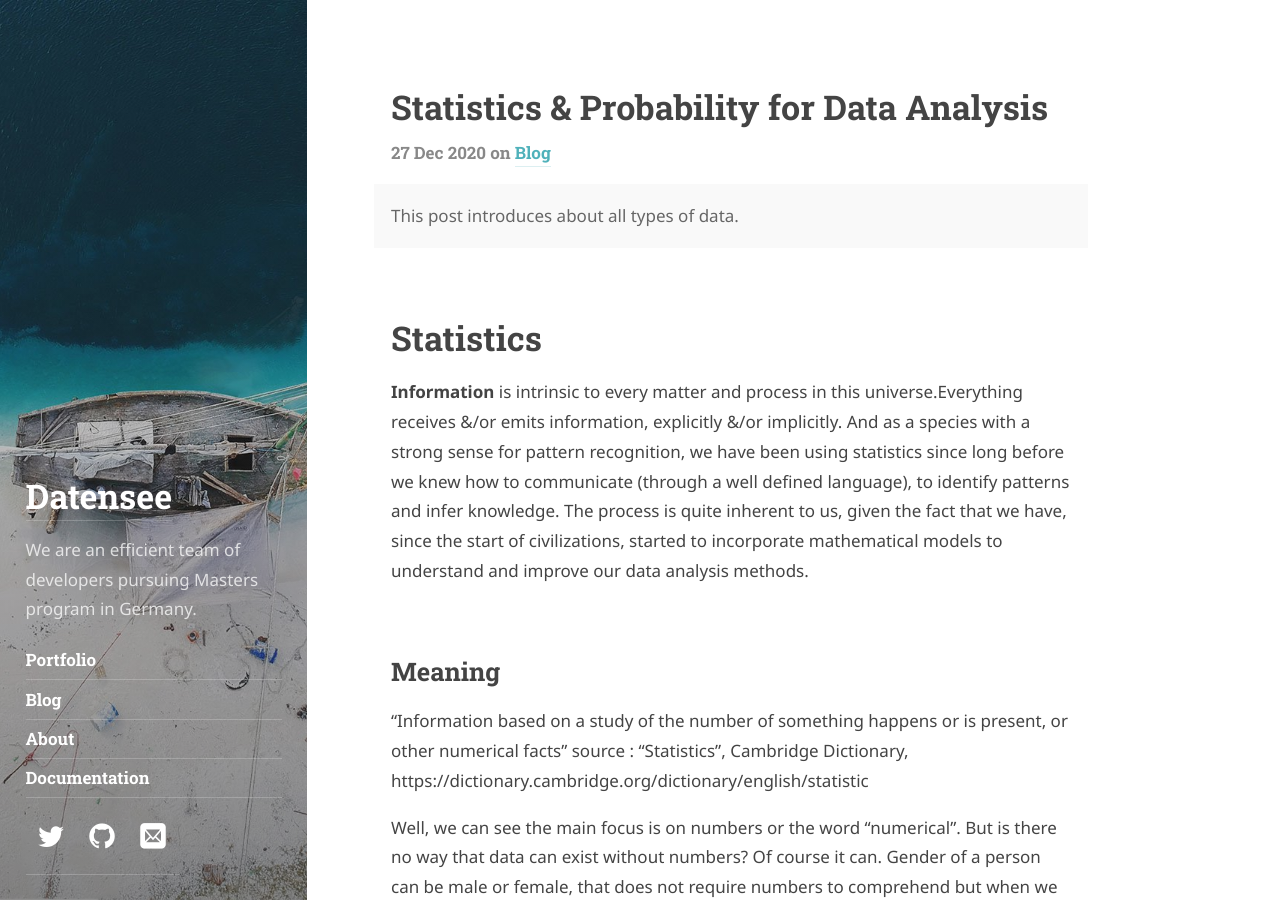
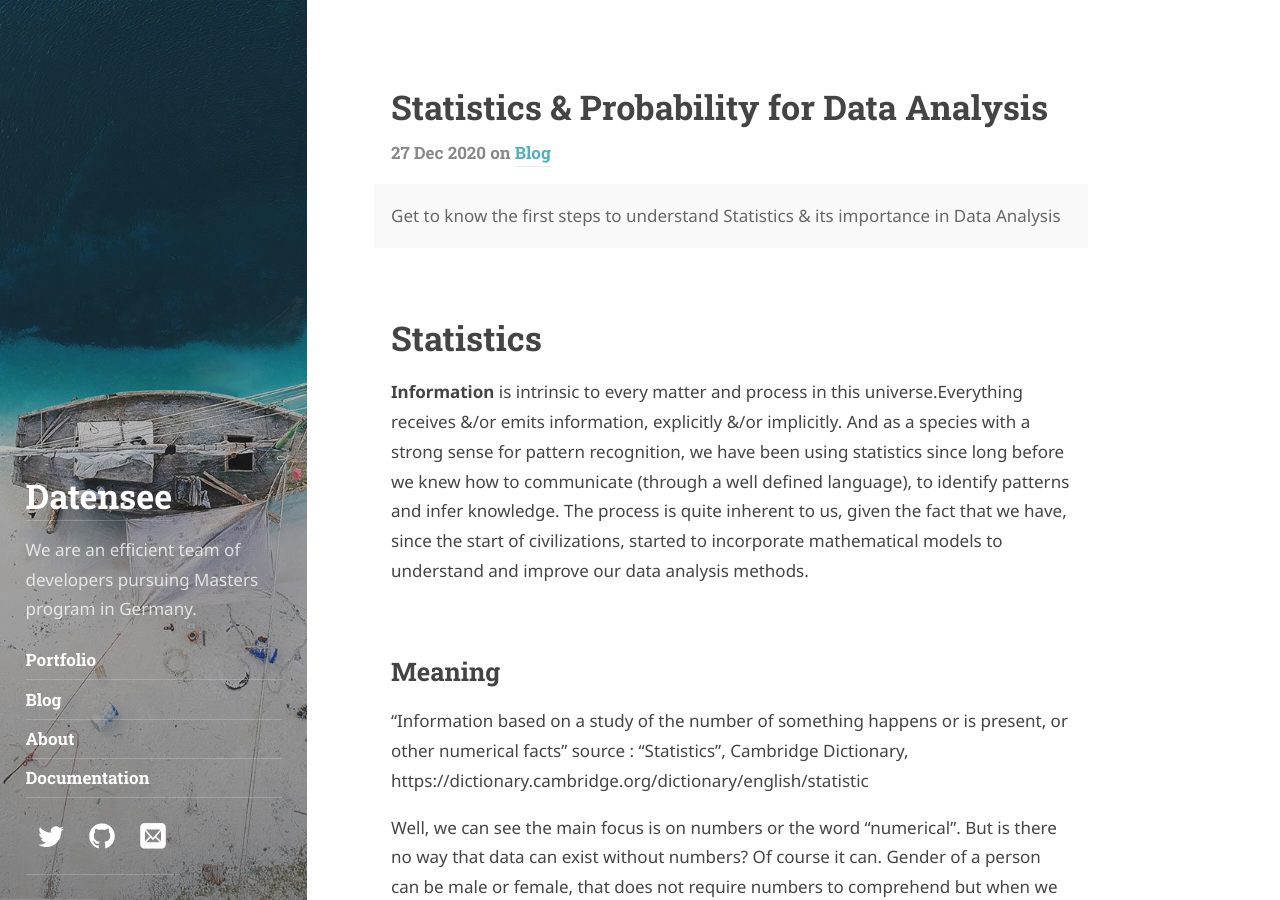
Before and after one commit to datensee/datensee.github.io, a Jekyll site: the page built from _posts/2020-12-27-Statistics & Probability for Data Analysis.md, in a window 1280 px wide and 900 px high. Built offline with Jekyll 4.4.1, drawn with Linux system fonts in a browser that asks for light colours; some web fonts are replaced.

Commit message:
Update 2020-12-27-Statistics & Probability for Data Analysis.md

```diff
--- a/_posts/2020-12-27-Statistics & Probability for Data Analysis.md
+++ b/_posts/2020-12-27-Statistics & Probability for Data Analysis.md
@@ -2,7 +2,7 @@
 layout: post
 title: Statistics & Probability for Data Analysis
 description: >
-  This post introduces about all types of data.
+  Get to know the first steps to understand Statistics & its importance in Data Analysis
 image: /assets/img/caleb-george.jpg
 hide_image: true
 tags: [hydejack]
```
